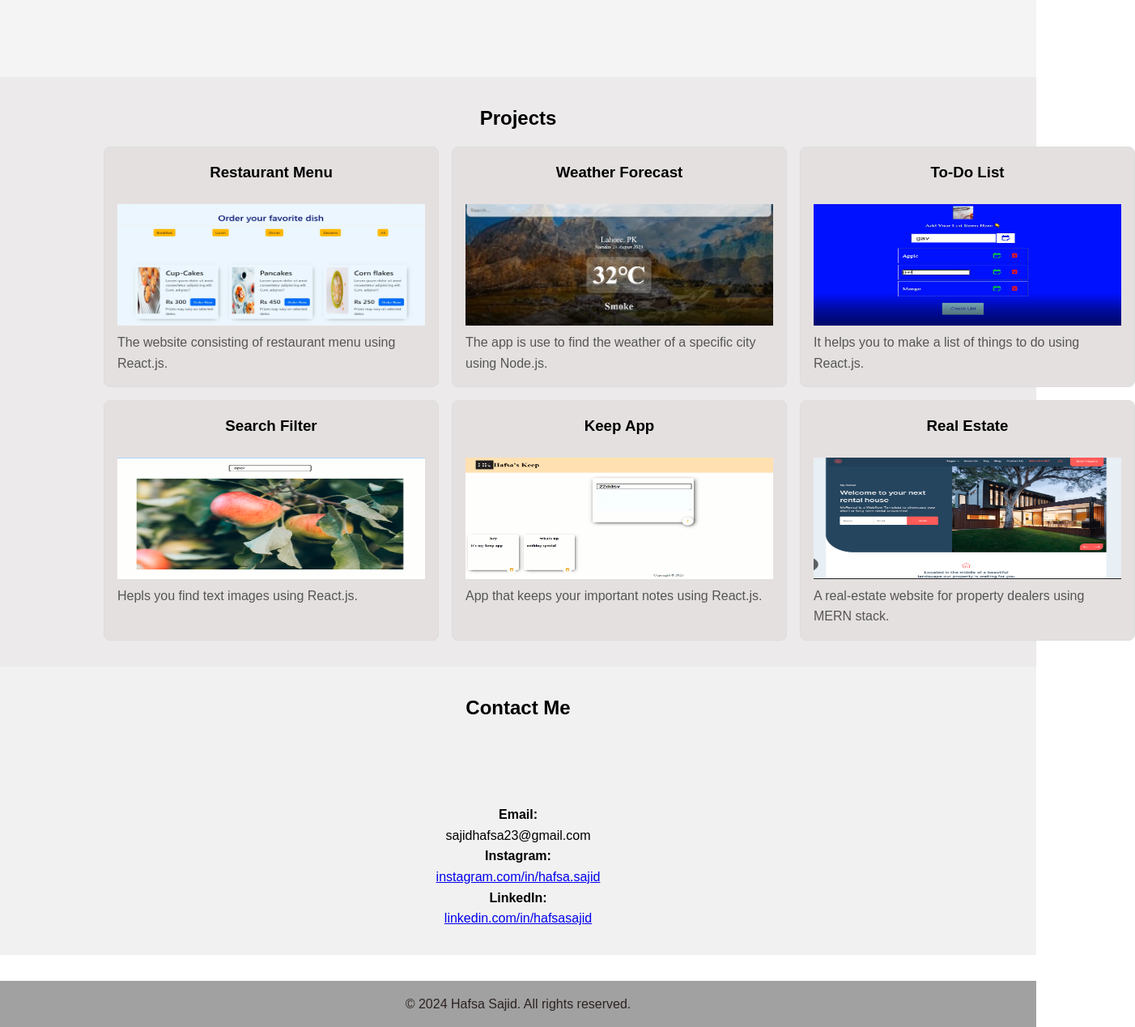
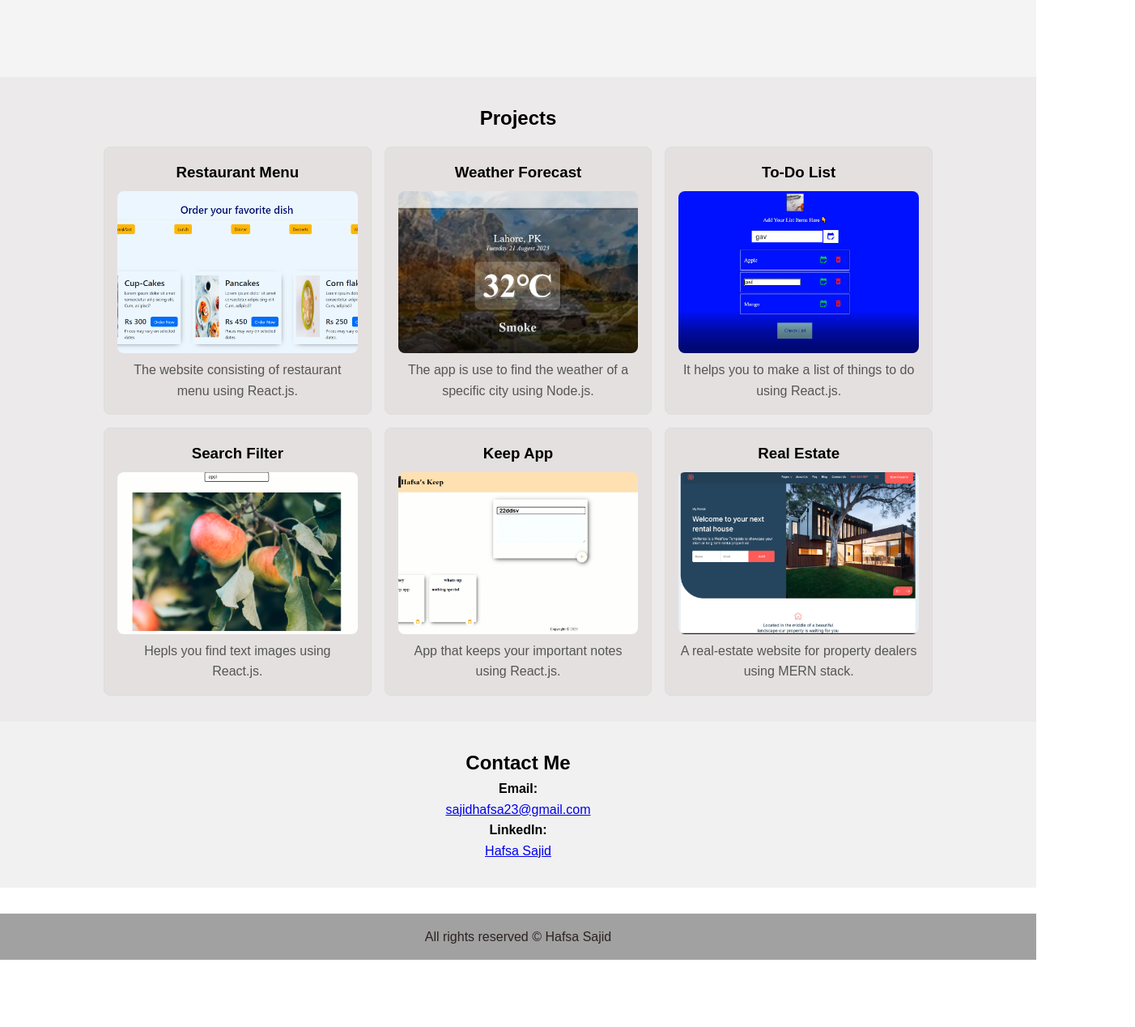
Before and after one commit to imtahirabatool/portfolio-html-css-, a plain HTML site: page index.html in a window 1280 px wide. Shown: the part 1410-2678 px from the top of the page at 81% size, 1402 px wide, since content can reach past the window. After the commit the page ends 2595 px from the top, so only its background shows below. Drawn offline with Linux system fonts and the light colour scheme.

Commit message:
Alignment done!

```diff
--- a/index.html
+++ b/index.html
@@ -1,5 +1,6 @@
 <!DOCTYPE html>
 <html lang="en">
+
 <head>
     <meta charset="UTF-8">
     <meta name="viewport" content="width=device-width, initial-scale=1.0">
@@ -19,7 +20,7 @@
 
         .main {
             width: 100%;
-            background: url('bg.jpg') no-repeat center center/cover;
+            background: url('pic/bg.jpg') no-repeat center center/cover;
             height: 100vh;
             position: relative;
             color: #100e0e;
@@ -30,10 +31,10 @@
             display: flex;
             position: fixed;
             left: 0;
-    background: rgba(255, 255, 255, 0.9);
-    z-index: 1000;
+            background: rgba(255, 255, 255, 0.9);
+            z-index: 1000;
             top: 0;
-            padding: 7px 7px;
+            padding: 7px 20px;
             align-items: center;
             justify-content: space-between;
             box-shadow: 0 2px 5px rgba(0, 0, 0, 0.1);
@@ -42,7 +43,6 @@
         .navbar .logo {
             width: 100px;
             border-radius: 50%;
-            margin-left: 20px;
             cursor: pointer;
         }
 
@@ -64,7 +64,7 @@
         }
 
         ul li a:hover {
-            color: rgb(230,104,59);
+            color: rgb(230, 104, 59);
         }
 
         .info {
@@ -75,7 +75,7 @@
 
         .info h1 {
             font-size: 65px;
-            color: rgb(36,32,30);
+            color: rgb(36, 32, 30);
         }
 
         .info h3 {
@@ -85,13 +85,13 @@
         }
 
         .info span {
-            color: rgb(230,104,59);
+            color: rgb(230, 104, 59);
         }
 
         .info a {
             text-decoration: none;
             color: #fff;
-            background: rgb(36,32,30);
+            background: rgb(36, 32, 30);
             margin: 26px 0;
             padding: 10px 18px;
             border-radius: 10px;
@@ -100,7 +100,7 @@
         }
 
         .info a:hover {
-            background: rgb(59,174,209);
+            background: rgb(59, 174, 209);
         }
 
         .image {
@@ -161,14 +161,16 @@
         }
 
         .project-img {
-            width: 380px;
-            height: 150px;
-            margin-top: 1rem;
+            width: 100%;
+            height: 200px;
+            object-fit: cover;
+            border-radius: 8px;
         }
+
 
         .projects-grid {
             display: grid;
-            grid-template-columns: repeat(3, 1fr);
+            grid-template-columns: repeat(auto-fit, minmax(250px, 1fr));
             gap: 1rem;
             margin-top: 1rem;
             padding: 0 10%;
@@ -178,13 +180,12 @@
             padding: 1rem;
             border: 1px solid #ddd;
             border-radius: 8px;
-            text-align: left;
+            text-align: center;
             background-color: #e5e0e0;
         }
 
         .project h3 {
             margin-bottom: 0.5rem;
-            text-align: center
         }
 
         .project p {
@@ -198,13 +199,13 @@
             padding: 1rem 0;
             margin-top: 2rem;
         }
-
     </style>
 </head>
+
 <body>
     <div class="main">
         <div class="navbar">
-            <img src="logo.png" class="logo" alt="Logo">
+            <img src="pic/logo.png" class="logo" alt="Logo">
             <ul>
                 <li><a href="#home">HOME</a></li>
                 <li><a href="#about">ABOUT</a></li>
@@ -212,9 +213,7 @@
                 <li><a href="#contact">CONTACT</a></li>
             </ul>
         </div>
-<div>
-    <section id="home">
-
+        <section id="home">
             <div class="info">
                 <h3>Hi, I'm <span>Hafsa Sajid</span>.</h3>
                 <h1><span>W</span>EB <span>D</span>ESIGNER</h1>
@@ -223,20 +222,24 @@
             </div>
 
             <div class="image">
-                <img src="Girlish-Cartoon-Dp-52.png" alt="Profile Image" class="girl">
+                <img src="pic/Girlish-Cartoon-Dp-52.png" alt="Profile Image" class="girl">
             </div>
-        </div>
-        </div>
-    </section>
+        </section>
+    </div>
 
     <section id="about" class="about">
         <h2>About Me</h2>
         <div class="row">
             <div class="col">
-                <img class="img" src="Girlish-Cartoon-Dp-52.png" alt="Profile Image">
+                <img class="img" src="pic/Girlish-Cartoon-Dp-52.png" alt="Profile Image">
             </div>
             <div class="col">
-                <p class="lead para"><b>Hey! It's me Hafsa Sajid. I am a 2nd year BSCS student, I'm passionate about computer science and technology. Currently pursuing my Bachelor's degree in Computer Science, I have gained a foundation in programming and web development. Eager to expand my knowledge and skills, I am excited to explore various aspects of computer science. With a commitment to continuous learning, I look forward to collaborating with fellow students and professionals to contribute to the ever-evolving world of technology.</b></p>
+                <p class="lead para"><b>Hey! It's me Hafsa Sajid. I am a 2nd year BSCS student, I'm passionate about
+                        computer science and technology. Currently pursuing my Bachelor's degree in Computer Science, I
+                        have gained a foundation in programming and web development. Eager to expand my knowledge and
+                        skills, I am excited to explore various aspects of computer science. With a commitment to
+                        continuous learning, I look forward to collaborating with fellow students and professionals to
+                        contribute to the ever-evolving world of technology.</b></p>
             </div>
         </div>
     </section>
@@ -247,32 +250,32 @@
             <div class="projects-grid">
                 <div class="project">
                     <h3>Restaurant Menu</h3>
-                    <img src="restaurant-menu.png" alt="Project 1" class="project-img">
+                    <img src="pic/restaurant-menu.png" alt="Project 1" class="project-img">
                     <p>The website consisting of restaurant menu using React.js.</p>
                 </div>
                 <div class="project">
                     <h3>Weather Forecast</h3>
-                    <img src="weather-forecast.png" alt="Project 2" class="project-img">
+                    <img src="pic/weather-forecast.png" alt="Project 2" class="project-img">
                     <p>The app is use to find the weather of a specific city using Node.js.</p>
                 </div>
                 <div class="project">
                     <h3>To-Do List</h3>
-                    <img src="todo.png" alt="Project 3" class="project-img">
+                    <img src="pic/todo.png" alt="Project 3" class="project-img">
                     <p>It helps you to make a list of things to do using React.js.</p>
                 </div>
                 <div class="project">
                     <h3>Search Filter</h3>
-                    <img src="search filter.png" alt="Project 4" class="project-img">
+                    <img src="pic/search filter.png" alt="Project 4" class="project-img">
                     <p>Hepls you find text images using React.js.</p>
                 </div>
                 <div class="project">
                     <h3>Keep App</h3>
-                    <img src="keep app.png" alt="Project 5" class="project-img">
+                    <img src="pic/keep app.png" alt="Project 5" class="project-img">
                     <p>App that keeps your important notes using React.js.</p>
                 </div>
                 <div class="project">
                     <h3>Real Estate</h3>
-                    <img src="real estate.png" alt="Project 6" class="project-img">
+                    <img src="pic/real estate.png" alt="Project 6" class="project-img">
                     <p>A real-estate website for property dealers using MERN stack.</p>
                 </div>
             </div>
@@ -281,17 +284,16 @@
 
     <section id="contact" style="background-color: #f1f1f1;">
         <div class="container">
-            <h2 style="margin-bottom: 100px;">Contact Me</h2>
-            <p><strong>Email: </strong><br><a href="sajidhafsa23@gmail.com"></a>sajidhafsa23@gmail.com</p>
-            <p><strong>Instagram:</strong><br> <a href="https://www.instagram.com/hafsa_sajid52?igsh=aW53YjZhZzhhcHFo">instagram.com/in/hafsa.sajid</a></p>
-            <p><strong>LinkedIn: </strong><br><a href="https://www.linkedin.com/in/hafsa-sajid-38bb4627b/">linkedin.com/in/hafsasajid</a></p>
+            <h2>Contact Me</h2>
+            <p><strong>Email: </strong><br><a href="mailto:sajidhafsa23@gmail.com">sajidhafsa23@gmail.com</a></p>
+            <p><strong>LinkedIn: </strong><br><a href="https://www.linkedin.com/in/hafsa-sajid-8b307427b">Hafsa
+                    Sajid</a></p>
         </div>
     </section>
 
     <footer>
-        <div class="container">
-            <p>&copy; 2024 Hafsa Sajid. All rights reserved.</p>
-        </div>
+        <p>All rights reserved &copy; Hafsa Sajid</p>
     </footer>
 </body>
+
 </html>
```
Also changed, not shown: pic/Girlish-Cartoon-Dp-52.png (renamed from Girlish-Cartoon-Dp-52.png), pic/bg.jpg (renamed from bg.jpg), pic/keep app.png (renamed from keep app.png), pic/logo.png (renamed from logo.png), pic/netflix.png (renamed from netflix.png), pic/real estate.png (renamed from real estate.png), pic/restaurant-menu.png (renamed from restaurant-menu.png), pic/search filter.png (renamed from search filter.png), pic/todo.png (renamed from todo.png), pic/weather-forecast.png (renamed from weather-forecast.png), 2 other files.
